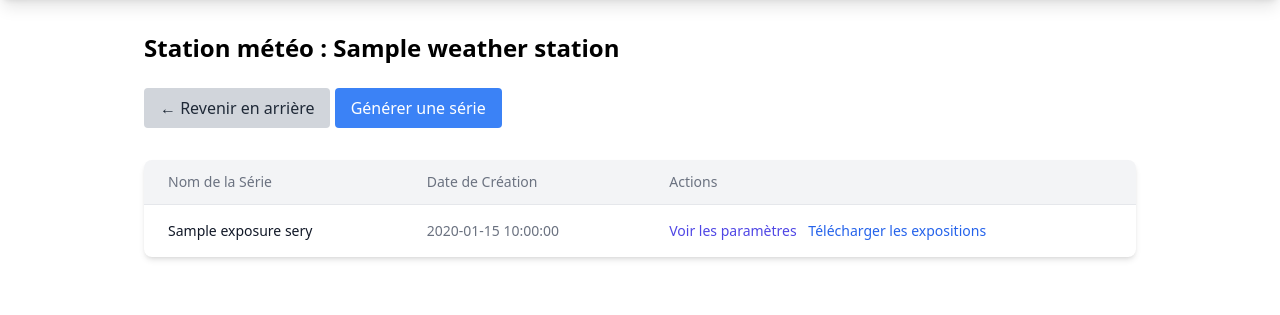
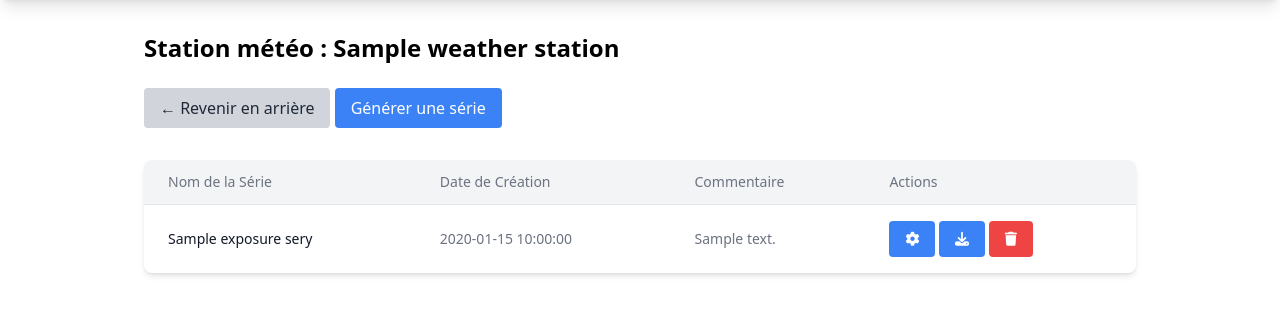
Before and after one commit to TuralAri/TransChlorWeb, a Symfony app: template templates/exposure_series/index.html.twig in a window 1280 px wide. Shown: the part 64-379 px from the top of the page. Run offline with Twig, Linux system fonts and the light colour scheme; the template is opened without the code that fills it: most values are stand-ins (such as "Sample title", 1, 10 or a date in 2020); style sheets or scripts are compiled from the project's sources; some libraries are stand-ins or nearby versions.

Commit message:
added cool buttons on the exposure files

```diff
--- a/templates/base.html.twig
+++ b/templates/base.html.twig
@@ -9,7 +9,7 @@
 	</title>
 	<meta name="viewport" content="width=device-width, initial-scale=1" />
 	<script src="https://cdn.jsdelivr.net/npm/chart.js"></script>
-
+	<script src="https://kit.fontawesome.com/2a4a6b55cc.js" crossorigin="anonymous"></script>
 	{% block stylesheets %}
 		{{ encore_entry_link_tags('app') }}
 	{% endblock %}
--- a/templates/exposure_series/index.html.twig
+++ b/templates/exposure_series/index.html.twig
@@ -33,6 +33,7 @@
                     <tr>
                         <th class="px-6 py-3 text-left text-sm font-medium text-gray-500">Nom de la Série</th>
                         <th class="px-6 py-3 text-left text-sm font-medium text-gray-500">Date de Création</th>
+                        <th class="px-6 py-3 text-left text-sm font-medium text-gray-500">Commentaire</th>
                         <th class="px-6 py-3 text-left text-sm font-medium text-gray-500">Actions</th>
                     </tr>
                     </thead>
@@ -41,11 +42,17 @@
                         <tr class="border-t hover:bg-gray-200">
                             <td class="px-6 py-4 text-sm font-medium text-gray-900">{{ series.label }}</td>
                             <td class="px-6 py-4 text-sm text-gray-500">{{ series.createdAt|date('Y-m-d H:i:s') }}</td>
+                            <td class="px-6 py-4 text-sm text-gray-500">{{ series.comment | default("Pas de commentaire")}}</td>
                             <td class="px-6 py-4 text-sm">
-{#                                {{ path('exposure_series_show', { 'id': series.id }) }}#}
-{#                                {{ path('exposure_series_edit', { 'id': series.id }) }}#}
-                                <a href="" class="text-indigo-600 hover:text-indigo-900">Voir les paramètres</a>
-                                <a href="" class="ml-2 text-blue-600 hover:text-blue-900">Télécharger les expositions</a>
+                                <a href="" class="inline-block px-4 py-2 bg-blue-500 hover:bg-blue-800 rounded text-white" title="Voir les paramètres">
+                                    <i class="fa-solid fa-gear"></i>
+                                </a>
+                                <a href="" class="inline-block px-4 py-2 bg-blue-500 hover:bg-blue-800 rounded text-white" title="Télécharger les expositions">
+                                    <i class="fa-solid fa-download"></i>
+                                </a>
+                                <a href="" class="inline-block px-4 py-2 bg-red-500 hover:bg-red-800 rounded text-white" title="Supprimmer les expositions">
+                                    <i class="fa-solid fa-trash"></i>
+                                </a>
                             </td>
                         </tr>
                     {% else %}
```
